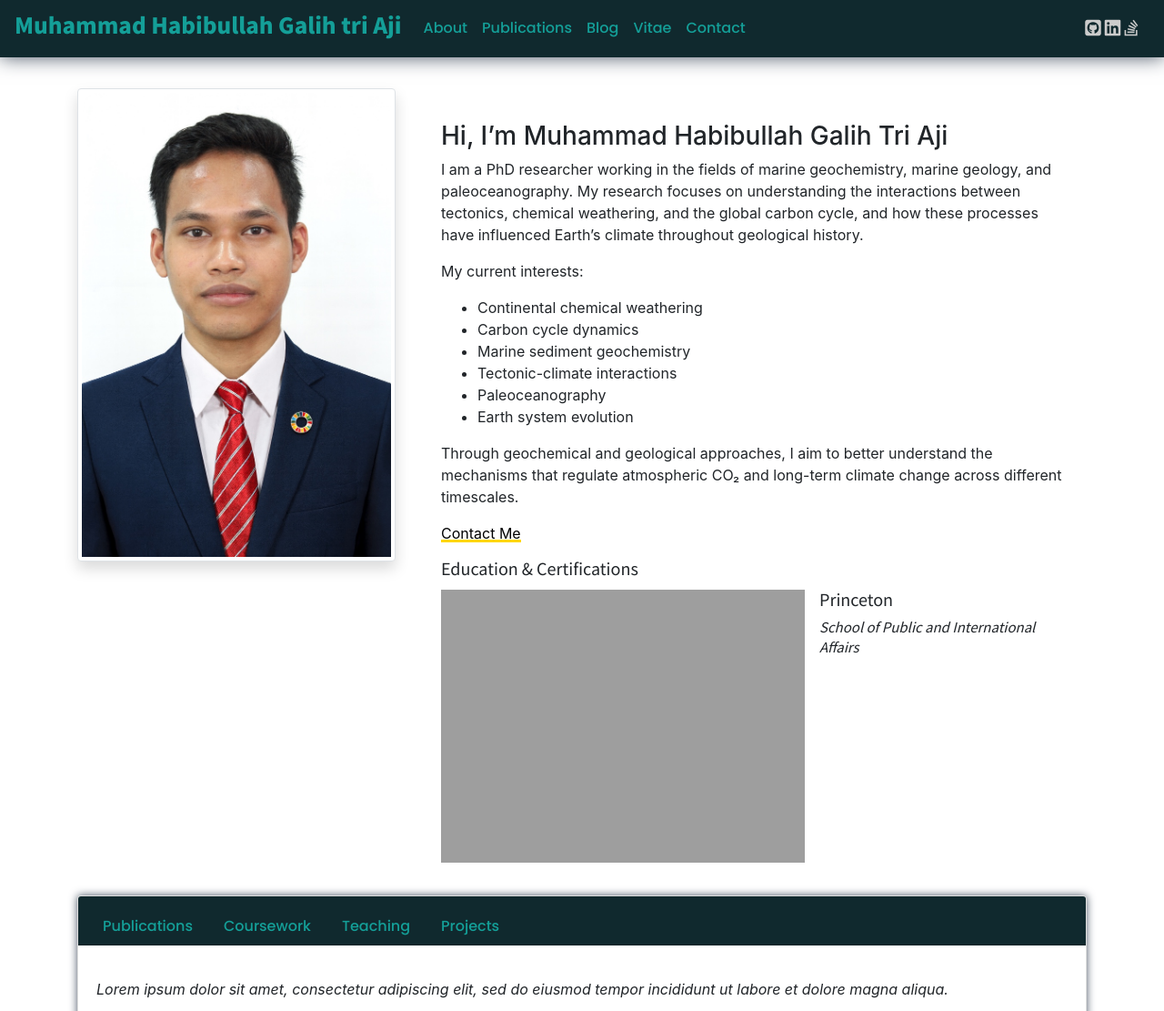
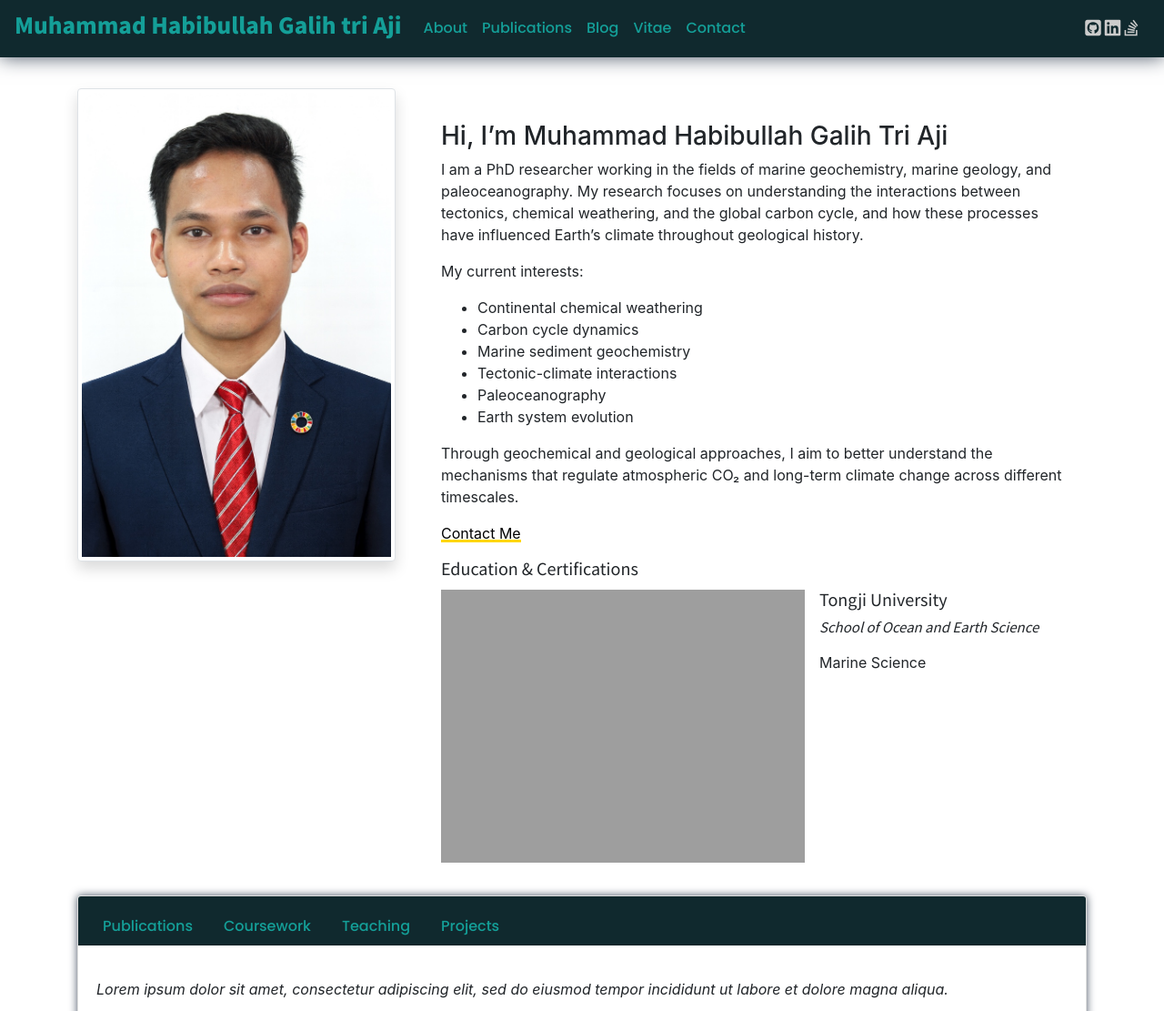
Before and after one commit to mhgta10/mhgta10.github.io, a Jekyll site: the page built from index.md, in a window 1280 px wide, cut to the strip 0-1111 px from the top of the page. Shown: the whole strip at 91% size. Built offline with Jekyll 4.4.1, drawn with Linux system fonts in a browser that asks for light colours; nearby versions of some CDN libraries; comment, search, counter and statistics services are not loaded; our own code applies the rules of GitHub Pages for plain Markdown files.

Commit message:
Update education.yml

```diff
--- a/_data/education.yml
+++ b/_data/education.yml
@@ -1,6 +1,6 @@
-- School: Princeton
-  Degree:
-  Program: School of Public and International Affairs
-  Start Date:
-  End Date:
-  Icon: /assets/img/icons/2x/princeton-crop.png      # Make this icon small, think 30px/30px
+- School: Tongji University
+  Degree: Marine Science
+  Program: School of Ocean and Earth Science
+  Start Date: 2025
+  End Date: present
+  Icon: /assets/img/icons/2x/tongji_logo.png      # Make this icon small, think 30px/30px
```
